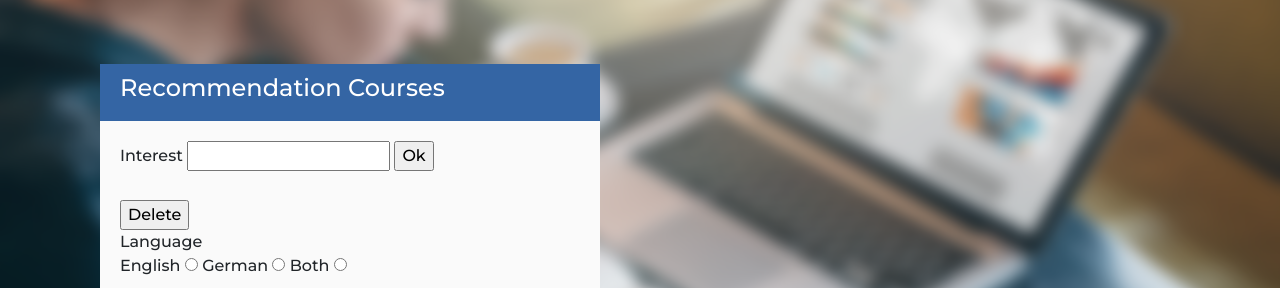
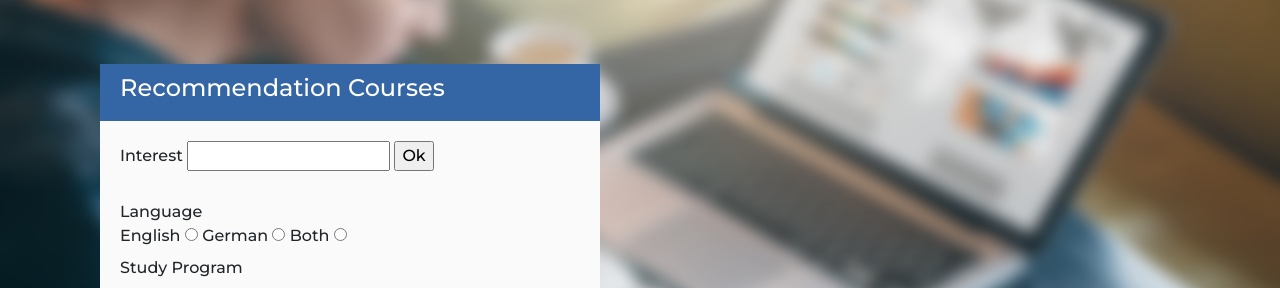
Before and after one commit to martingarcia99/Courses_Recommender, a Flask app: page /add_interest in a window 1280 px wide. Shown: the part 152-440 px from the top of the page. Run offline with Flask 2, Linux system fonts and the light colour scheme; parts of the project's set-up code (start-up, migrations or seed data) failed here and were passed over; some libraries are stand-ins or nearby versions.

Commit message:
final version

```diff
--- a/app.py
+++ b/app.py
@@ -90,12 +90,13 @@ def add_data():
         study_program = request.form['study_program']
         recommender = GensimD2VRecommender()
         recommendations= recommender.recommend(interests, language, study_program)
-
         if recommendations != "No Results for this Search":
             graph = RecommendationGraph()
             script, div, cdn_css, cdn_js = graph.createRecommendationGraph(recommendations)
+            interests.clear()
             return render_template("app.html",lectures=final_lectures, interests=interests, graph=True, animation = "off",script=script,div=div,cdn_js = cdn_js,cdn_css = cdn_css)
         else:
+            interests.clear()
             return render_template("app.html",lectures=final_lectures, interests=interests, graph=True, animation = "off",string=recommendations, alert=True)
 
 
--- a/templates/app.html
+++ b/templates/app.html
@@ -70,9 +70,9 @@
                 {% for interest in interests %}
                     <font class="titulo2">{{interest}}</font>
                 {% endfor %}
-                <form action = "/delete_interest" method = "get" enctype="multipart/form-data">
+                <!-- <form action = "/delete_interest" method = "get" enctype="multipart/form-data">
                     <input type = "submit" value="Delete" class="button2">
-                </form>
+                </form> -->
 
                 <form action = "/success_user" method = "post" enctype="multipart/form-data">
                     <div class = "contenido">
@@ -111,9 +111,9 @@
                 {% for interest in interests %}
                     <font class="titulo2">{{interest}}</font>
                 {% endfor %}
-                <form action = "/delete_interest" method = "get" enctype="multipart/form-data">
+                <!-- <form action = "/delete_interest" method = "get" enctype="multipart/form-data">
                     <input type = "submit" value="Delete" class="button2">
-                </form>
+                </form> -->
 
                 <form action = "/success_user" method = "post" enctype="multipart/form-data">
                     <div class = "contenido">
```
